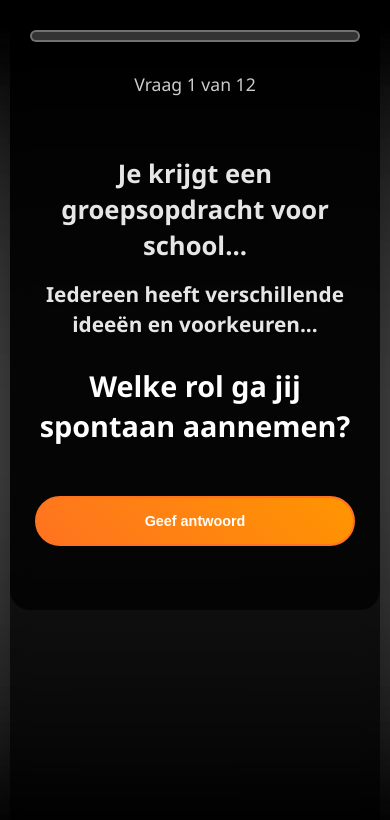
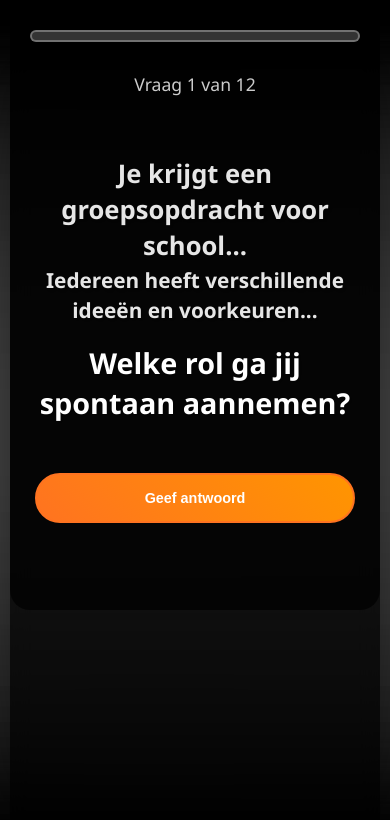
Before and after one commit to jeroen-storm/talentscan, a plain HTML site: page talent_lab_scan.html in a window 390 px wide. Drawn offline with Linux system fonts and the light colour scheme.

Commit message:
Fix intro text spacing: much tighter layout
- Reduced gap between intro lines from 15px to 5px
- Removed bottom margins from situation-line and context-line (0px)
- Increased top margin of question-line to 15px for separation
- Mobile: reduced gap from 12px to 3px
- Creates much tighter, more compact intro text layout

```diff
--- a/styles.css
+++ b/styles.css
@@ -794,7 +794,7 @@ body.welcome-active {
     align-items: center;
     justify-content: center;
     margin: 40px 0;
-    gap: 15px;
+    gap: 5px;
 }
 
 .situation-line, .context-line, .question-line {
@@ -810,20 +810,20 @@ body.welcome-active {
 .situation-line {
     color: rgba(255,255,255,0.9);
     font-size: 1.6em;
-    margin-bottom: 5px;
+    margin-bottom: 0px;
 }
 
 .context-line {
     color: rgba(255,255,255,0.9);
     font-size: 1.6em;
-    margin-bottom: 5px;
+    margin-bottom: 0px;
 }
 
 .question-line {
     color: white;
     font-size: 2.2em;
     font-weight: bold;
-    margin-top: 10px;
+    margin-top: 15px;
 }
 
 .intro-navigation {
@@ -838,7 +838,7 @@ body.welcome-active {
     }
 
     .intro-text {
-        gap: 12px;
+        gap: 3px;
         margin: 30px 0;
     }
 
```
